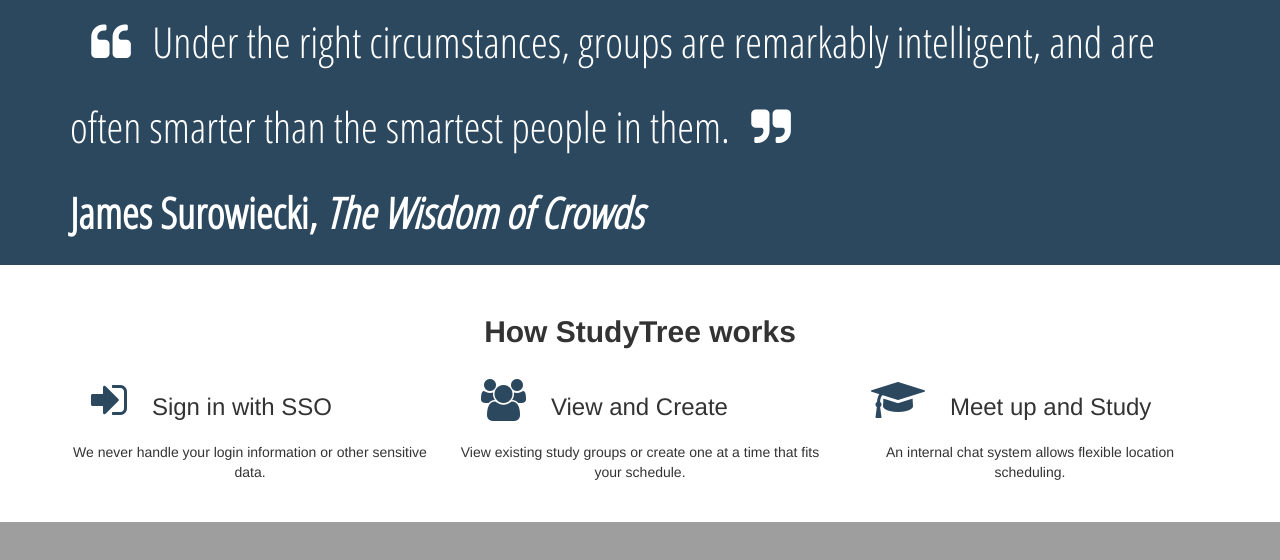
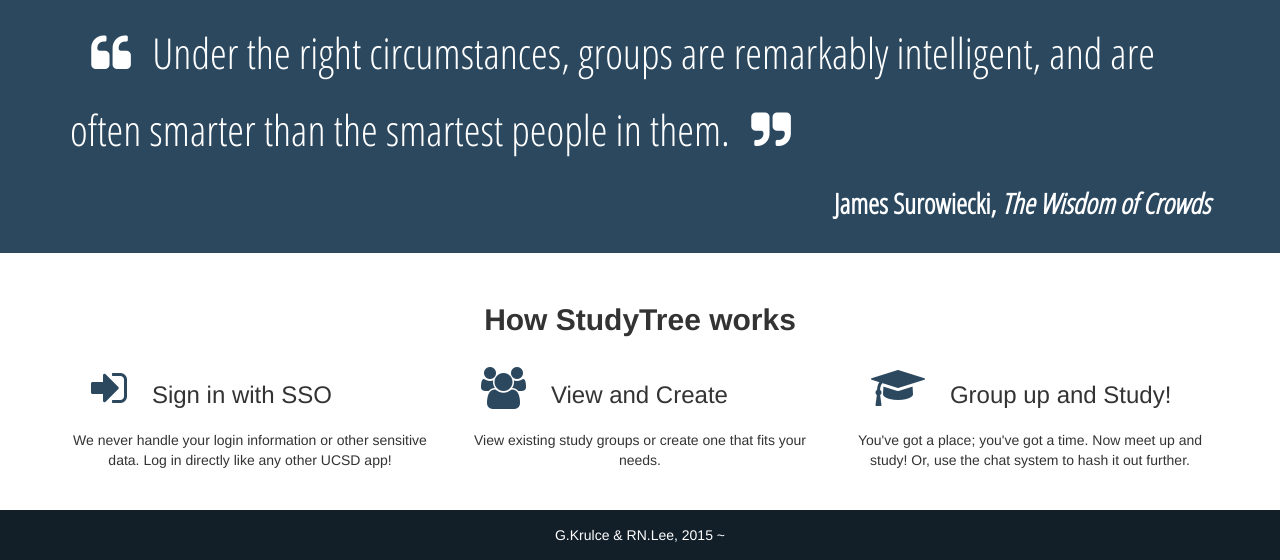
Before and after one commit to gkrulce/StudentSpace, a PHP site: page / in a window 1280 px wide. Shown: the part 801-1361 px from the top of the page. Before the commit the page ends 1323 px from the top, so only its background shows below. Run offline with PHP 8.4, Linux system fonts and the light colour scheme; some libraries are stand-ins or nearby versions.

Commit message:
CSS stuff

```diff
--- a/css/index.css
+++ b/css/index.css
@@ -38,7 +38,7 @@ body {
 .btn-lg {
   background-color: rgba(255, 201, 31, 1);
   color: #fff;
-  margin: 10px 0 0 0;
+  margin: 50px 0 0 0;
   transition: all 0.5s cubic-bezier(0.17, 0.67, 0.44, 0.99);
   width: 100%;
 }
@@ -117,7 +117,6 @@ input[type="text"]:focus {
 }
 
 .content {
-  border: 1px solid #999;
   height: auto;
   margin: 0 auto;
   max-width: 600px;
@@ -125,42 +124,65 @@ input[type="text"]:focus {
 }
 
 .content2 {
-  border: 1px solid #999;
+  color: #fff;
   height: auto;
   margin: 0 auto;
   max-width: 600px;
   text-align: center;
 }
 
+section {
+  padding: 15px 10px 15px 10px;
+}
+
+#footer {
+  background-color: #121e28;
+}
+
 #quote p {
   font-size: 16pt;
   font-family: 'Open Sans Condensed', sans-serif;
-    line-height: 200%;
+  line-height: 180%;
   color: White;
 
 }
+
+#quote p.quoth {
+  font-size: 14px;
+  text-align: right;
+}
+
 #quote {
   background-color: #2b485f;
 }
+
 @media screen and (min-width: 767px) {
   #quote p{
     font-size: 32pt;
   }
+  #quote p.quoth {
+    font-size: 28px;
+  }
 }
 
 .fa-quote-left, .fa-quote-right {
+  margin-left: .5em;
   margin-right: .5em;
-    margin-left: .5em;
 }
 
 .row-header h2{
+  font-weight: bold;
   text-align: center;
-    font-weight: bold;
+}
+
+.mini-head {
+  border: 1px solid #000;
+  width: 230px;
 }
 
 .row-content h3{
+  display: inline;
   text-align: center;
-    display: inline;
 }
 
 .row-content p {
--- a/index.html
+++ b/index.html
@@ -31,7 +31,6 @@
 
   <body>
 
-
     <div id="header">
       <div class="header-box">
         <div id="logo"><strong>STUDY</strong><strong class="color">TREE</strong>
@@ -47,7 +46,10 @@
 
     <section id="quote">
       <div class="container">
-        <p> <span class="fa fa-quote-left"></span>Under the right circumstances, groups are remarkably intelligent, and are often smarter than the smartest people in them.<span class="fa fa-quote-right"></span><br /> <strong>James Surowiecki, <i> The Wisdom of Crowds </i></strong></p>
+        <p><span class="fa fa-quote-left"></span>Under the right circumstances,
+        groups are remarkably intelligent, and are often smarter than the smartest
+        people in them.<span class="fa fa-quote-right"></span></p>
+        <p class="quoth"><strong>James Surowiecki, <i>The Wisdom of Crowds</i></strong></p>
       </div>
     </section>
 
@@ -61,24 +63,30 @@
         <div class="row row-content">
           <div class="col-md-4">
             <span class="fa fa-sign-in"></span>
-            <h3>Sign in with SSO</h3>
-            <p>We never handle your login information or other sensitive data.</p>
+              <h3>Sign in with SSO</h3>
+            <p>We never handle your login information or other sensitive data.
+            Log in directly like any other UCSD app!</p>
           </div>
           <div class="col-md-4">
             <span class="fa fa-users"></span>
-            <h3>View and Create</h3>
-            <p>View existing study groups or create one at a time that fits your schedule.</p>
+              <h3>View and Create</h3>
+            <p>View existing study groups or create one that fits your needs.</p>
           </div>
           <div class="col-md-4">
             <span class="fa fa-graduation-cap"></span>
-            <h3>Meet up and Study</h3>
-            <p>An internal chat system allows flexible location scheduling.</p>
+              <h3>Group up and Study!</h3>
+            <p>You've got a place; you've got a time. Now meet up and study!
+            Or, use the chat system to hash it out further.</p>
           </div>
         </div>
       </div>
     </section>
 
-
+    <section id="footer">
+      <div class="container content2">
+        G.Krulce & RN.Lee, 2015 ~
+      </div>
+    </section>
 
     <!-- Bootstrap core JavaScript -->
     <script src="https://ajax.googleapis.com/ajax/libs/jquery/1.11.2/jquery.min.js"></script>
```
Lines whose indentation alone changed are shown as unchanged.
